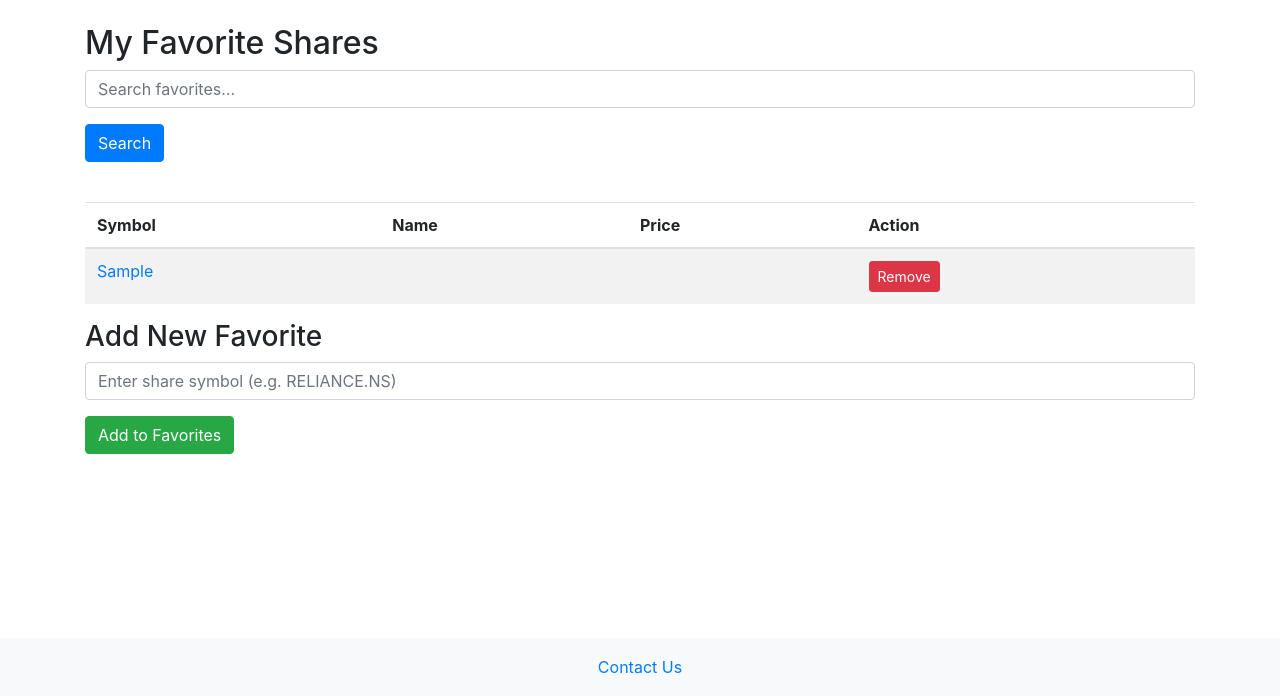
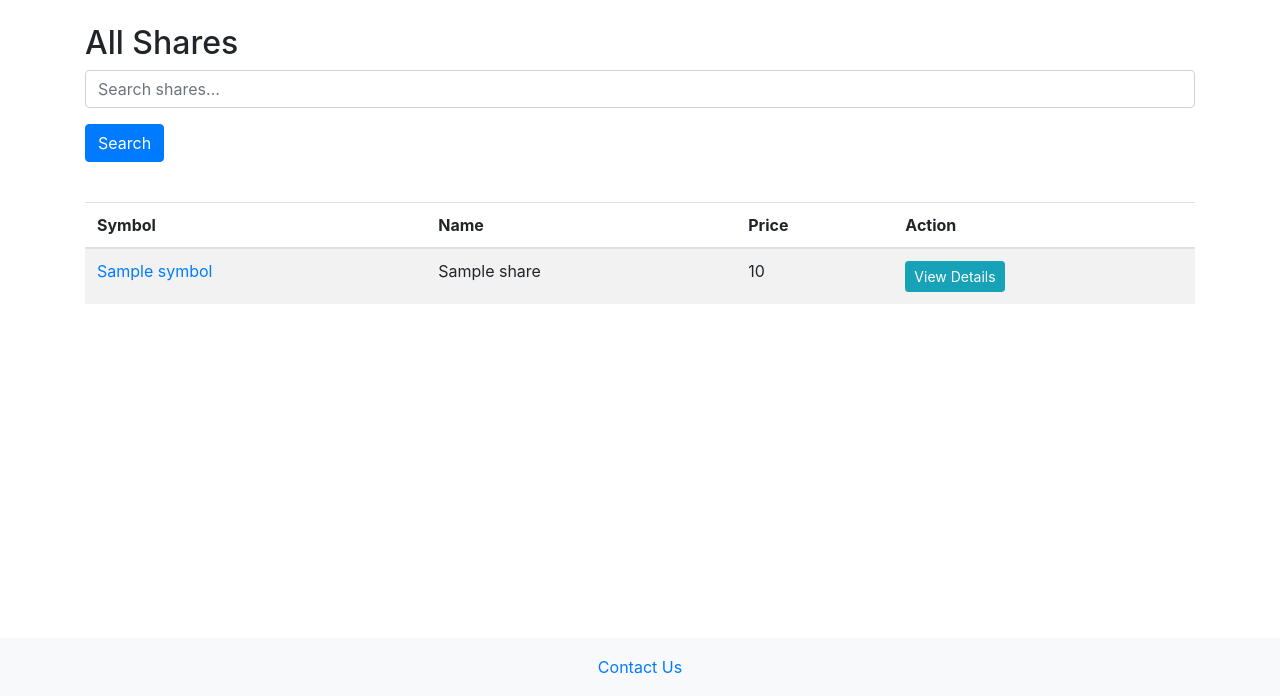
Before and after one commit to g24ai1002/VCC_Project_App, a Flask app: template templates/shares.html in a window 1280 px wide. Shown: the part 104-800 px from the top of the page. Run offline with Flask 2, Linux system fonts and the light colour scheme; tables that the repository leaves empty hold one stand-in row (values such as "Sample post"); the template is opened without the code that fills it: values that come from a table or form of the project are taken from there, most other values are stand-ins (such as "Sample title", 1, 10 or a date in 2020); some libraries are stand-ins or nearby versions.

Commit message:
Update shares.html

```diff
--- a/templates/shares.html
+++ b/templates/shares.html
@@ -1,10 +1,10 @@
 {% extends "base.html" %}
-{% block title %}My Favorite Shares{% endblock %}
+{% block title %}All Shares{% endblock %}
 {% block content %}
-<h2>My Favorite Shares</h2>
-<form method="GET" action="{{ url_for('favorites') }}">
+<h2>All Shares</h2>
+<form method="GET" action="{{ url_for('shares') }}">
   <div class="form-group">
-    <input type="text" class="form-control" name="search" placeholder="Search favorites...">
+    <input type="text" class="form-control" name="search" placeholder="Search shares...">
   </div>
   <button type="submit" class="btn btn-primary">Search</button>
 </form>
@@ -19,23 +19,16 @@
      </tr>
   </thead>
   <tbody>
-  {% for fav in favorites %}
+  {% for share in shares %}
      <tr>
-        <td><a href="{{ url_for('share', symbol=fav.stock_symbol) }}">{{ fav.stock_symbol }}</a></td>
-        <td>{{ fav.name }}</td>
-        <td>{{ fav.price }}</td>
+        <td><a href="{{ url_for('share', symbol=share.symbol) }}">{{ share.symbol }}</a></td>
+        <td>{{ share.name }}</td>
+        <td>{{ share.price }}</td>
         <td>
-         <a href="{{ url_for('remove_favorite', symbol=fav.stock_symbol) }}" class="btn btn-danger btn-sm">Remove</a>
+         <a href="{{ url_for('share', symbol=share.symbol) }}" class="btn btn-info btn-sm">View Details</a>
         </td>
      </tr>
   {% endfor %}
   </tbody>
 </table>
-<h3>Add New Favorite</h3>
-<form method="POST" action="{{ url_for('add_favorite_post') }}">
-  <div class="form-group">
-    <input type="text" class="form-control" name="symbol" placeholder="Enter share symbol (e.g. RELIANCE.NS)" required>
-  </div>
-  <button type="submit" class="btn btn-success">Add to Favorites</button>
-</form>
 {% endblock %}
```
